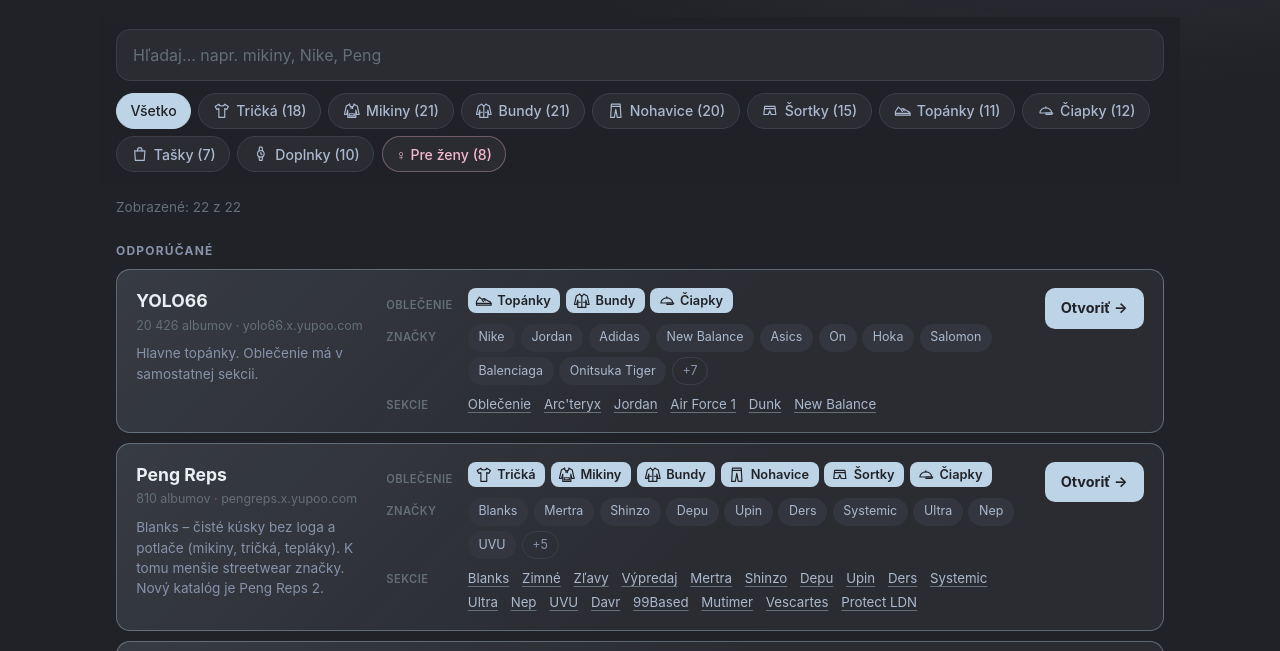
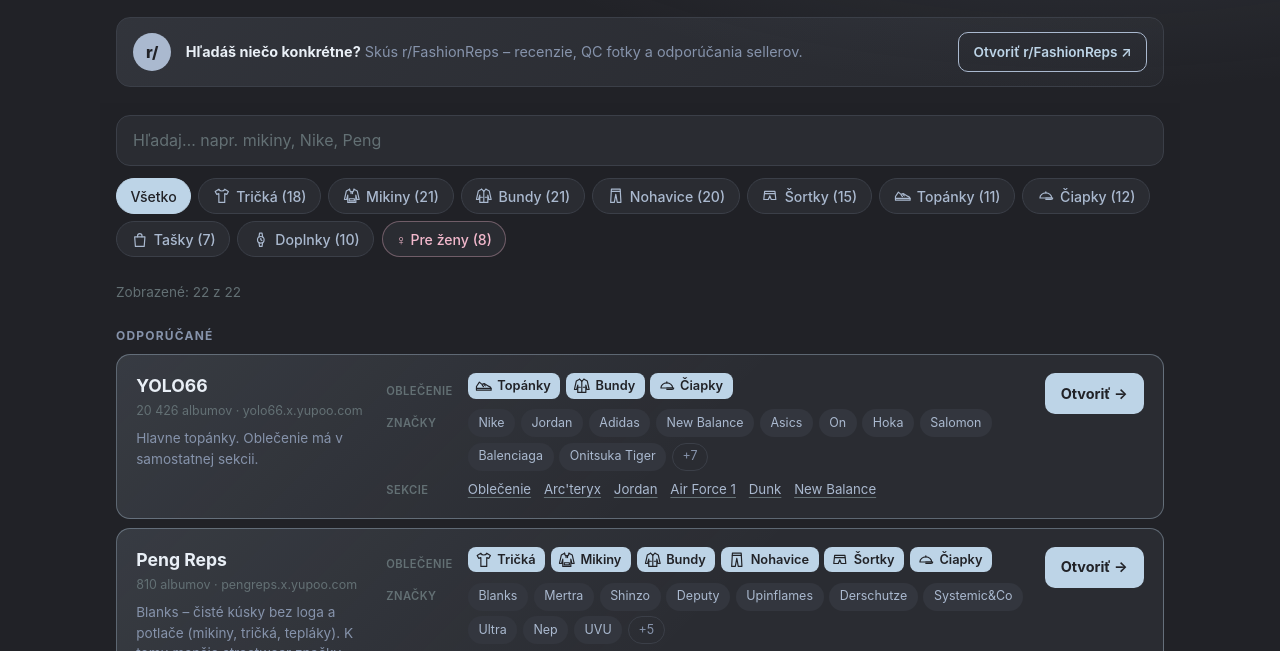
Before and after one commit to w1ttyy/cina, a plain HTML site: page index.html in a window 1280 px wide. Shown: the part 129-780 px from the top of the page. Drawn offline with Linux system fonts and the light colour scheme.

Commit message:
v6 with reddit

```diff
--- a/index.html
+++ b/index.html
@@ -13,6 +13,22 @@
       <h1>Reps zoznam</h1>
       <p class="subtitle">Yupoo obchody na jednom mieste. Hľadaj podľa obchodu, typu oblečenia alebo značky.</p>
 
+
+      <!-- Tip na Reddit: odkaz sa mení podľa toho, čo je vo vyhľadávaní (script.js) -->
+      <aside class="tip">
+        <span class="tip-badge" aria-hidden="true">r/</span>
+        <p class="tip-text">
+          <strong>Hľadáš niečo konkrétne?</strong>
+          Skús r/FashionReps – recenzie, QC fotky a odporúčania sellerov.
+        </p>
+        <a
+          id="reddit-link"
+          class="tip-btn"
+          href="https://www.reddit.com/r/FashionReps/"
+          target="_blank"
+          rel="noopener noreferrer"
+        >Otvoriť r/FashionReps ↗</a>
+      </aside>
     </header>
 
     <!-- Vyhľadávanie a filtre ostávajú pri scrollovaní hore (sticky) -->
--- a/script.js
+++ b/script.js
@@ -46,6 +46,24 @@ const storesEl = document.querySelector("#stores");
 const filtersEl = document.querySelector("#filters");
 const searchEl = document.querySelector("#search");
 const countEl = document.querySelector("#count");
+const redditLinkEl = document.querySelector("#reddit-link");
+
+const REDDIT_URL = "https://www.reddit.com/r/FashionReps/";
+
+// Odkaz na Reddit: bez textu vedie na subreddit, s textom rovno vyhľadá v r/FashionReps
+function redditSearchUrl(query) {
+  if (!query) return REDDIT_URL;
+  // encodeURIComponent: medzery, diakritika a & sa v URL musia zakódovať
+  return `${REDDIT_URL}search/?q=${encodeURIComponent(query)}&restrict_sr=1`;
+}
+
+function updateRedditLink() {
+  const query = searchEl.value.trim();
+  redditLinkEl.href = redditSearchUrl(query);
+  redditLinkEl.textContent = query
+    ? `Hľadať „${query}“ na Reddite ↗`
+    : "Otvoriť r/FashionReps ↗";
+}
 
 let stores = [];
 let activeCategory = ALL;
@@ -121,6 +139,7 @@ function createBrands(store) {
       activeCategory = ALL;
       renderFilters();
       render();
+      updateRedditLink();
       window.scrollTo({ top: 0, behavior: "smooth" });
     });
     wrap.append(chip);
@@ -234,7 +253,12 @@ function render() {
 
   storesEl.replaceChildren();
   if (visible.length === 0) {
-    storesEl.append(el("p", "message", "Nič sa nenašlo."));
+    const message = el("p", "message", "Nič sa nenašlo v zozname. ");
+    const query = searchEl.value.trim();
+    if (query) {
+      message.append(createLink(redditSearchUrl(query), `Skús „${query}“ na r/FashionReps ↗`));
+    }
+    storesEl.append(message);
   } else {
     renderGroup("Odporúčané", visible.filter((s) => s.pinned));
     renderGroup("Ďalšie obchody", visible.filter((s) => !s.pinned));
@@ -297,7 +321,10 @@ async function init() {
 
   renderFilters();
   render();
-  searchEl.addEventListener("input", render);
+  searchEl.addEventListener("input", () => {
+    render();
+    updateRedditLink();
+  });
 }
 
 init();
--- a/stores.json
+++ b/stores.json
@@ -73,18 +73,18 @@
       "Blanks",
       "Mertra",
       "Shinzo",
-      "Depu",
-      "Upin",
-      "Ders",
-      "Systemic",
+      "Deputy",
+      "Upinflames",
+      "Derschutze",
+      "Systemic&Co",
       "Ultra",
       "Nep",
       "UVU",
-      "Davr",
+      "Davril",
       "99Based",
       "Mutimer",
       "Vescartes",
-      "Protect LDN"
+      "Protect"
     ],
     "sections": [
       {
@@ -112,19 +112,19 @@
         "url": "https://pengreps.x.yupoo.com/categories/5378094"
       },
       {
-        "label": "Depu",
+        "label": "Deputy",
         "url": "https://pengreps.x.yupoo.com/categories/5034316"
       },
       {
-        "label": "Upin",
+        "label": "Upinflames",
         "url": "https://pengreps.x.yupoo.com/categories/5077096"
       },
       {
-        "label": "Ders",
+        "label": "Derschutze",
         "url": "https://pengreps.x.yupoo.com/categories/4830286"
       },
       {
-        "label": "Systemic",
+        "label": "Systemic&Co",
         "url": "https://pengreps.x.yupoo.com/categories/5277158"
       },
       {
@@ -140,7 +140,7 @@
         "url": "https://pengreps.x.yupoo.com/categories/4830287"
       },
       {
-        "label": "Davr",
+        "label": "Davril",
         "url": "https://pengreps.x.yupoo.com/categories/5099614"
       },
       {
@@ -156,7 +156,7 @@
         "url": "https://pengreps.x.yupoo.com/categories/5143151"
       },
       {
-        "label": "Protect LDN",
+        "label": "Protect",
         "url": "https://pengreps.x.yupoo.com/categories/5083214"
       }
     ],
@@ -461,10 +461,10 @@
       "Experiment Five",
       "Garms Affiliated",
       "Reaven",
-      "Systemic",
+      "Systemic&Co",
       "Mutimer",
       "Deputy",
-      "Protect LDN",
+      "Protect",
       "6PM",
       "Drama Call",
       "99Based",
@@ -642,7 +642,7 @@
       "Cole Henry",
       "5MC",
       "Dayone",
-      "Systemic",
+      "Systemic&Co",
       "Anovair",
       "Seika",
       "Allurehope",
@@ -776,10 +776,10 @@
     "brands": [
       "Mutimer",
       "Flowar",
-      "Protect LDN",
+      "Protect",
       "Mertra",
-      "Ders",
-      "Davr",
+      "Derschutze",
+      "Davril",
       "Bare Knuckles",
       "about:blank",
       "UVU",
--- a/style.css
+++ b/style.css
@@ -416,3 +416,75 @@ code {
     padding: 0.75rem 1rem;
   }
 }
+
+/* ---------- Tip na Reddit ---------- */
+.tip {
+  display: flex;
+  align-items: center;
+  gap: 0.9rem;
+  margin: 0 0 1rem;
+  padding: 0.85rem 1rem;
+  background: linear-gradient(135deg, rgba(170, 185, 207, 0.12), rgba(170, 185, 207, 0.04));
+  border: 1px solid var(--border);
+  border-radius: var(--radius);
+}
+
+.tip-badge {
+  flex-shrink: 0;
+  display: grid;
+  place-items: center;
+  width: 2.4rem;
+  height: 2.4rem;
+  font-weight: 800;
+  color: var(--bg);
+  background: var(--powder);
+  border-radius: 50%;
+}
+
+.tip-text {
+  flex: 1;
+  margin: 0;
+  font-size: 0.9rem;
+  color: var(--muted);
+}
+
+.tip-text strong {
+  color: var(--text);
+}
+
+.tip-btn {
+  flex-shrink: 0;
+  padding: 0.55rem 0.9rem;
+  font-size: 0.85rem;
+  font-weight: 600;
+  white-space: nowrap;
+  text-decoration: none;
+  color: var(--sky);
+  border: 1px solid var(--powder);
+  border-radius: 10px;
+}
+
+.tip-btn:hover {
+  color: var(--bg);
+  background: var(--sky);
+}
+
+.message a {
+  color: var(--sky);
+}
+
+@media (max-width: 760px) {
+  .tip {
+    flex-wrap: wrap;
+  }
+
+  .tip-text {
+    flex-basis: calc(100% - 3.5rem);
+  }
+
+  .tip-btn {
+    width: 100%;
+    text-align: center;
+    white-space: normal;
+  }
+}
```
